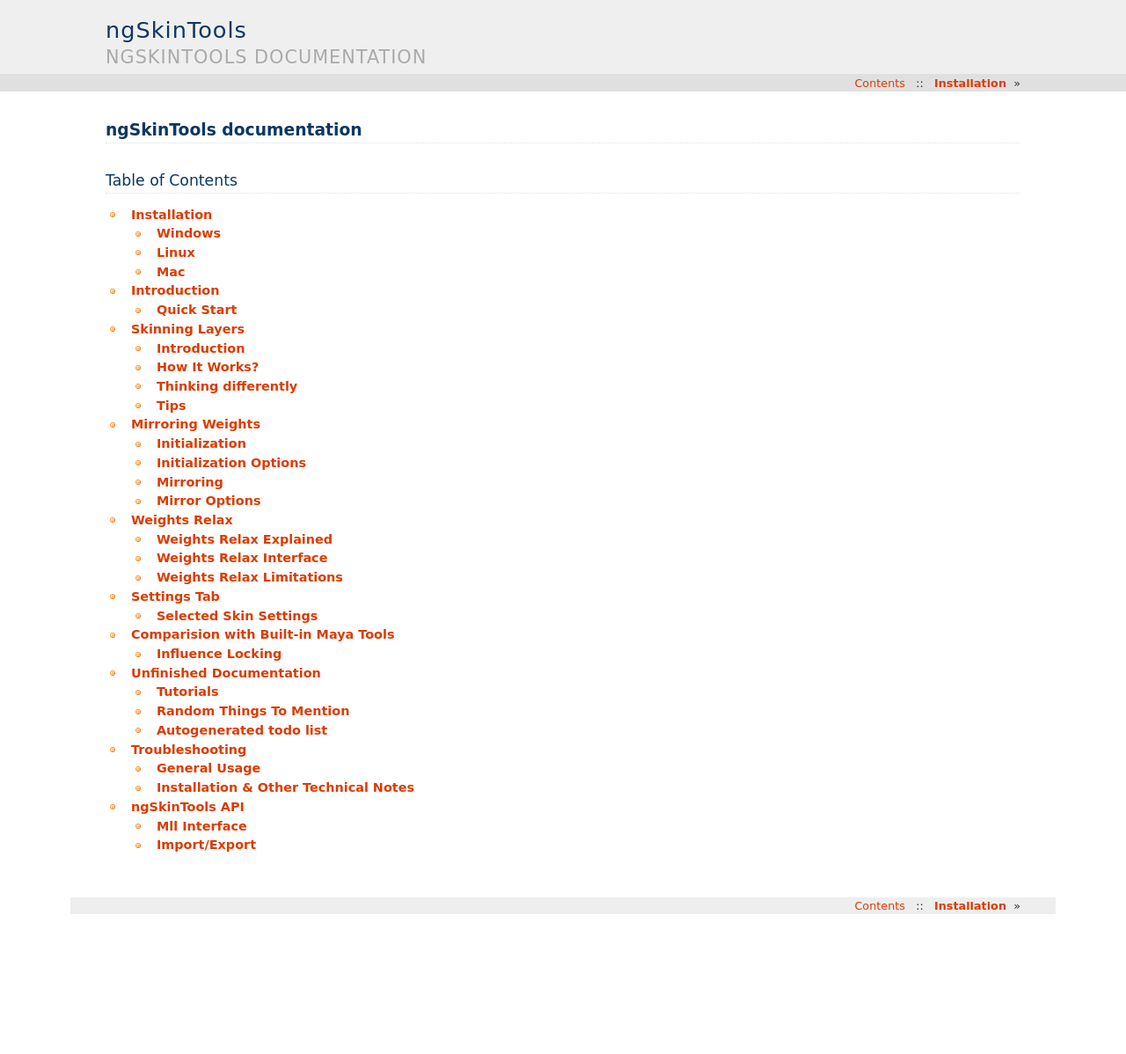
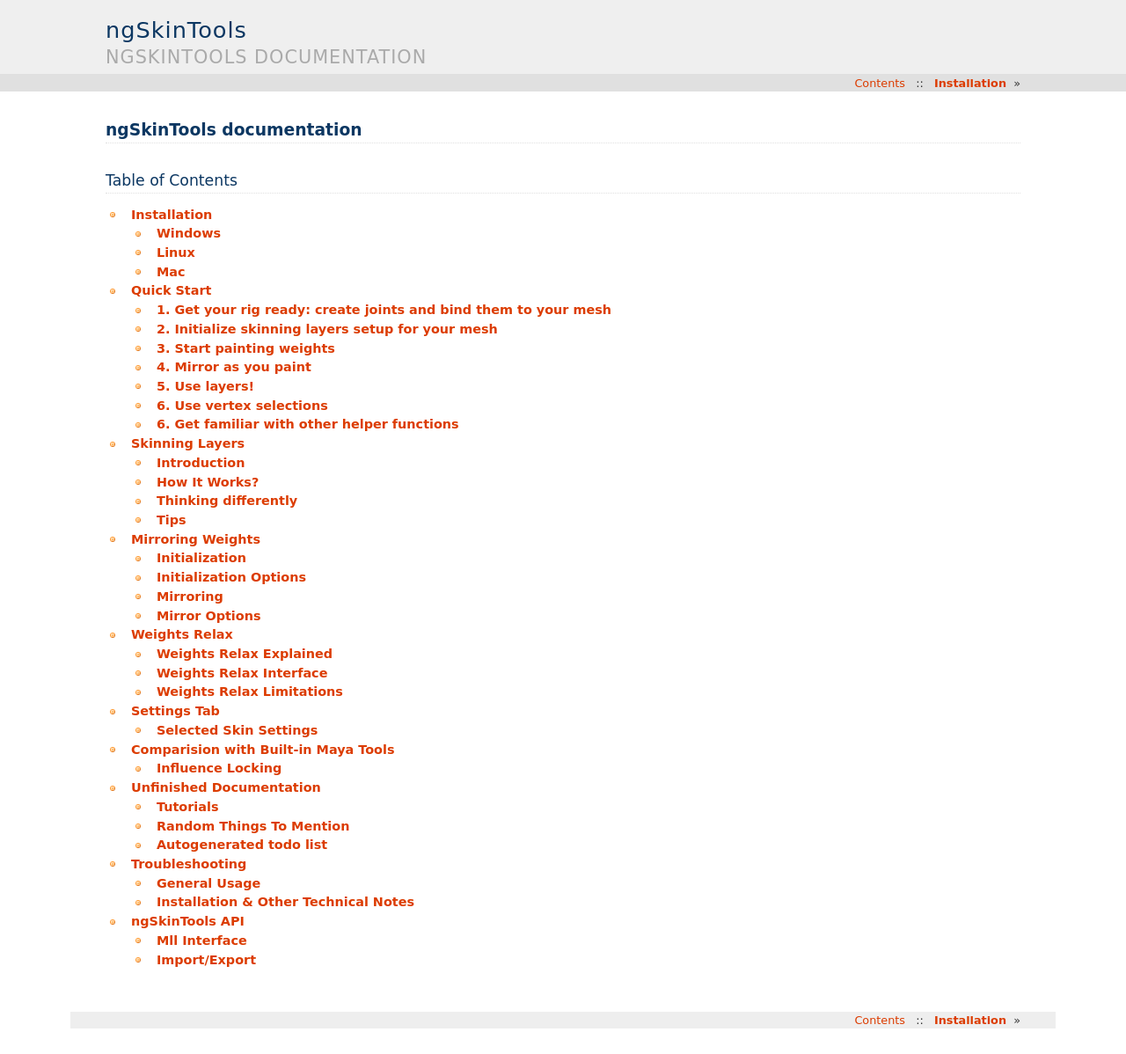
Before and after one commit to BigMacchia/ngSkinTools, a Sphinx documentation site: the page built from ngSkinTools/documentation/user-doc/source/index.rst, in a window 1280 px wide. Shown: the whole page at 88% size. Built offline with Sphinx 7.4.7, drawn with Linux system fonts in a browser that asks for light colours; before the commit the page ends 1068 px from its top, so only the background shows below that; some of the changed lines change nothing that is shown.

Commit message:
updated quickstart guide in user documentation

```diff
--- a/ngSkinTools/documentation/user-doc/source/api/import-export.rst
+++ b/ngSkinTools/documentation/user-doc/source/api/import-export.rst
@@ -15,7 +15,7 @@
 
 .. code-block:: python
 
-    from ngSkinTools.importExport import XmlImporter
+	from ngSkinTools.importExport import XmlImporter
 
 	# create layers from
 	importer = XmlImporter()
--- a/ngSkinTools/documentation/user-doc/source/index.rst
+++ b/ngSkinTools/documentation/user-doc/source/index.rst
@@ -10,7 +10,7 @@
 	:maxdepth: 2
 
 	install
-	intro
+	quickstart
 	layers/index
 	mirroring
 	weightsrelax/index
--- a/ngSkinTools/documentation/user-doc/source/intro.rst
+++ /dev/null
@@ -1,32 +0,0 @@
-Introduction
-=============
-
-.. todo:: |pending|
-
-.. todo:: brief overview of what plugin is meant for
-
-NgSkinTools is a skinning plugin for Autodesk Maya
-
-
-
-Quick Start
-------------
-
-Things to check for first
-~~~~~~~~~~~~~~~~~~~~~~~~~
-
-To begin using ngSkinTools, you first need to have a skinCluster bound mesh. Either open one of your existing rigs, or load up a new mesh and bind it to joints using smooth bind (:guilabel:`Skin > Bind Skin > Smooth Bind`).
-
-Typically, you might have other deformers in deformation chain after skin cluster - for example, poly smooth node; you might have to turn them off, it it's changing vertex order. In general, same rules apply here as with standard Paint Skin Weights Tool - if you can use it to paint weights on your mesh (which indicates that skinCluster node can be properly resolved from selected mesh, and vertex order is intact), ngSkinTools should behave properly as well.
-
-
-Initialization
-~~~~~~~~~~~~~~~
-
-.. todo:: |pending|
-
-When you open up ngSkinTools dialog and select your mesh, most of the UI will be disabled as plugin needs some more additional setup to be done before you can use all the features of ngSkinTools on your mesh. When you select the mesh, you should see something similar to this:
-
-.. image:: _img/initialize.jpg
-
-This shows the discovered mesh shape from your selection, and skin cluster that is attached to it. Click "Ini
--- /dev/null
+++ b/ngSkinTools/documentation/user-doc/source/quickstart.rst
@@ -0,0 +1,93 @@
+Quick Start
+============
+
+
+
+
+1. Get your rig ready: create joints and bind them to your mesh
+------------------------------------------------------------------
+
+.. image:: _img/rig-ready.jpg
+
+To begin using ngSkinTools, you first need to have a skinCluster bound mesh. Either open one of your existing rigs, or load up a new mesh and bind it to joints using smooth bind (:guilabel:`Skin > Bind Skin > Smooth Bind`).
+
+Typically, you might have other deformers in deformation chain after skin cluster - for example, poly smooth node; you might have to turn them off, it it's changing vertex order. In general, same rules apply here as with standard Paint Skin Weights Tool - if you can use it to paint weights on your mesh (which indicates that skinCluster node can be properly resolved from selected mesh, and vertex order is intact), ngSkinTools should behave properly as well.
+
+
+2. Initialize skinning layers setup for your mesh
+-------------------------------------------------
+
+
+When you open up ngSkinTools dialog and select your mesh, most of the UI will be disabled as plugin needs some more additional setup to be done before you can use all the features of ngSkinTools on your mesh. When you select the mesh, you should see something similar to this:
+
+.. image:: _img/initialize.jpg
+
+This shows the discovered mesh shape from your selection, and skin cluster that is attached to it. Click "Initialize Skinning Layers" button. This attaches a temporary node in the scene that will store skinning layers information for the selected skin cluster.
+
+
+The mesh is now reading for working with skinning layers. On the left you can see the initial first layer created that has all original weights on skin cluster. This is where you can add/remove/arrange layers, also select active one to work on. On the right there's influence list. This list is used to select influence to paint weights for, or a group of influences for some other operations.
+
+.. image:: _img/initial-layer.jpg
+
+3. Start painting weights
+--------------------------
+
+Painting is  similar to how it is done with "Paint Skin Weights Tool" in Maya. First, enter paint tool by clicking "Paint" button in the "Paint" tab.
+
+.. image:: _img/paint-mode.jpg
+
+Now, select layer in layer list, influence in influence list, and, using one of the paint tools (Replace, Add, Scale or Smooth) start editing weights. Paint modes work similar to  what they do in other Maya tools:
+
+1. **Replace**: sets weight for an influence to specified value; when reducing weight, remainder is distributed to other influences in the layer; if there are no other influences in the layer, layer transparency is created instead.
+
+   .. note:: use CTRL key on windows to invert intensity value. Intensity 1.0 becomes 0.0, and 0.9 becomes 0.1, etc.
+
+   .. note:: use SHIFT key on Windows to enter Smooth mode while painting.
+
+2. **Add**: appends value to the current weight of an influence. Use this mode with low intensity values (e.g. 0.1) to slightly increase influence weights over the paint area.
+
+3. **Scale**: multiplies current weight of an influence with intensity value. Use this mode to reduce influence weights over paint area when using high intensity values, like 0.9 or other values close to 1.0.
+
+4. **Smooth**: smooth weights in a paint area. This tool affects all influences, unless layer mask is selected. Weights are averaged slightly and deformation appears smoother.
+
+   .. note:: to smooth whole layer, instead of painting, use :guilabel:`Flood` to smooth whole selection. Use low intensity values and repeat operation until you're satisfied with results.
+
+As everywhere else in Maya, you can change brush radius by holding "B" button and left-dragging with the mouse.
+
+4. Mirror as you paint
+----------------------
+
+A lot of rigs are symmetric, at least parts of them are. Mirroring is a bit easier with ngSkinTools, once mesh is prepared for it.
+
+To begin using mirror function (via :guilabel:`Mirror` button in :guilabel:`Paint` tab, or from the :guilabel:`Mirror` tab), you have to initialize mirror information first.
+
+.. image:: _img/mirror.jpg
+
+Put your rig into neutral position, go to :guilabel:`Mirror` tab and click :guilabel:`Initialize`. In the dialog that opens, click :guilabel:`Initialize` to accept default options.
+
+Mirror is now available for the mesh. You only have to repeat initialization procedure if you add more influences to the rig later.
+
+Mirroring is simple - choose which direction to mirror (from left to right side or vice versa), select layers to mirror (you can select multiple layers holding Shift or Ctrl buttons), and click :guilabel:`Mirror`.
+
+.. note:: Organize your layers so that asymmetric parts are in separate layers, so you can select which parts you want to mirror to the other side and what stays intact.
+
+See :doc:`mirroring` section for more detailed explanations of mirroring options.
+
+5. Use layers!
+--------------
+
+Any non-trivial rig has multiple logical parts - arms, legs, palms, feet, a head or two - these all most often use different sets of influences, and when having finished with some area, you want to keep that intact. Previously you probably used influence locking; that's not needed anymore as layers let you work more efficiently. Layer "upper arm" can only have influences for bendy arm section, "torso" - spine and hip influences, and you can be sure that when you edit "head" layer, previous two will stay as they are.
+
+6. Use vertex selections
+-------------------------
+
+NgSkinTools respects your vertex selection and work well with both regular and smooth vertex selections, so you can limit effects of any function by selecting just the area you want to edit. Sometimes it's faster to select a group of vertices and flood-smooth those instead of grooming with a brush.
+
+6. Get familiar with other helper functions
+-------------------------------------------
+
+* **Relax** provides more ways to smooth weights, you'll prefer this one for dense meshes instead of smooth-flooding. It also can smooth across mesh boundaries, when you have to deal with thin double-sided or disconnected surfaces.
+
+* **Assign Weights - From Closest Joint** - a handy tool when dealing with spines, tails, and other areas where you have a chain of joints. Create a separate layer, select your influences in influence list, and click :guilabel:`Assign`. Each vertex will be weighted with value 1.0 to the joint it is closest to. Flood-smooth or Relax the layer to your liking, paint layer mask, and you're immediately done with like 10 joints in no time.
+
+* **Assign Weights - Unify Weights** - use this one to make deformation appear more rigid for selected areas of the mesh. The function calculates average weighting for all selected vertices, and then applies that result to those vertices. That is done separately for each shell in the mesh.
```
Also changed, not shown: ngSkinTools/documentation/user-doc/source/_img/initial-layer.jpg (added), ngSkinTools/documentation/user-doc/source/_img/mirror.jpg (added), ngSkinTools/documentation/user-doc/source/_img/paint-mode.jpg (added), ngSkinTools/documentation/user-doc/source/_img/rig-ready.jpg (added).
